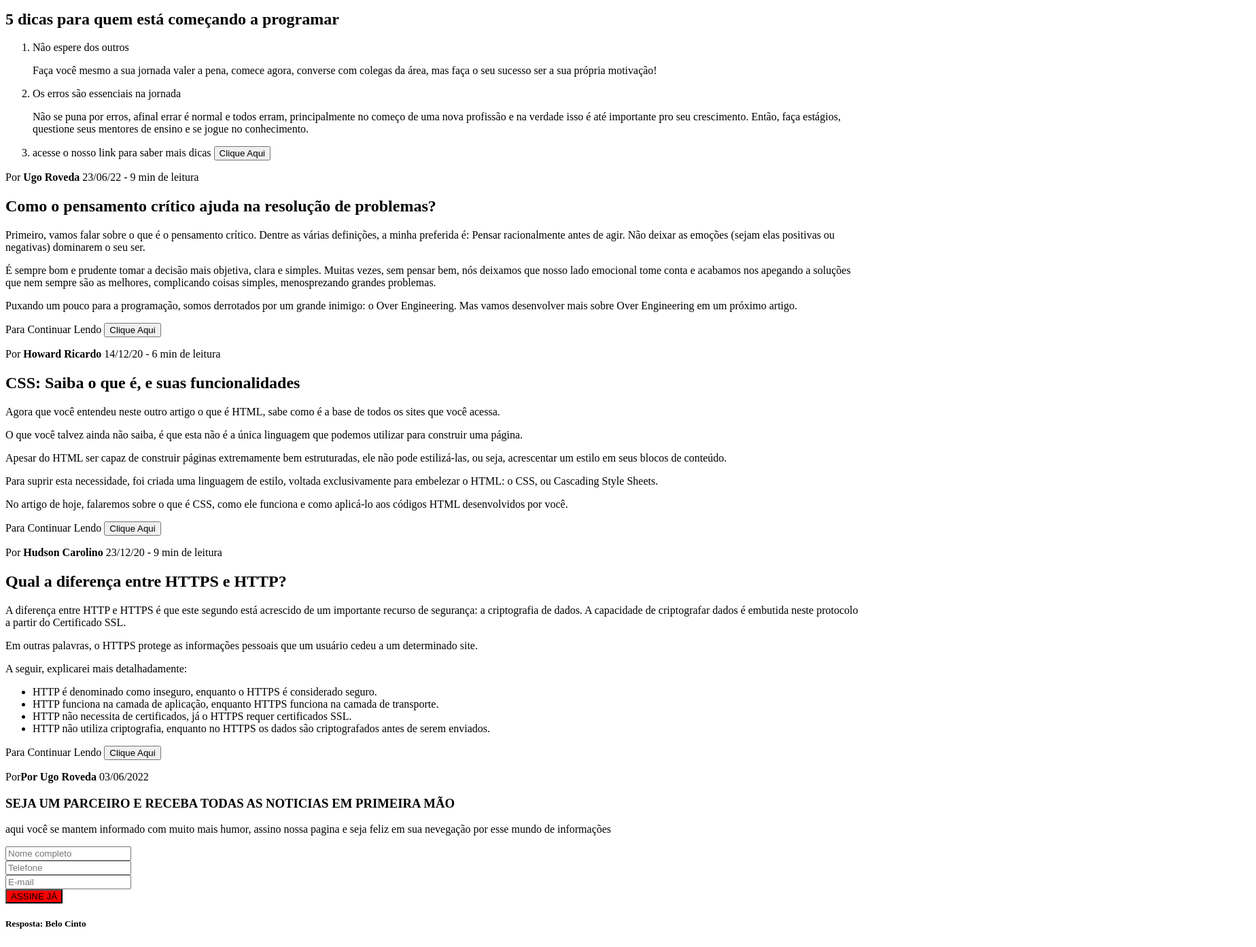
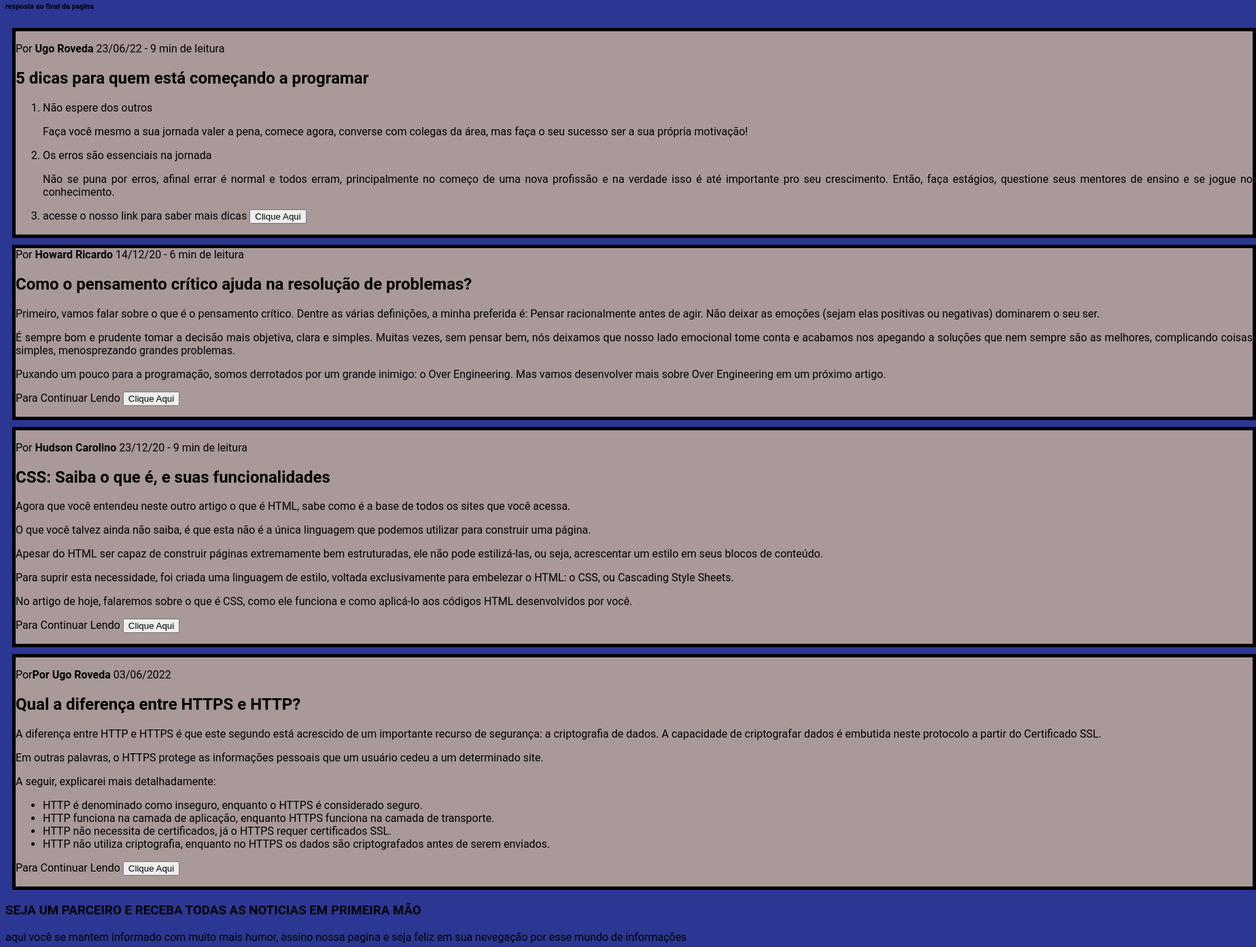
Before and after one commit to SimaoXD/m1_sprint1_entrega_blog_SimaoXD, a plain HTML site: page index.html in a window 1280 px wide. Shown: the part 674-2067 px from the top of the page at 68% size, 1848 px wide, since content can reach past the window. Drawn offline with Linux system fonts and the light colour scheme.

Commit message:
Entrega da Terça feira, Estilização do blog

```diff
--- a/index.html
+++ b/index.html
@@ -4,18 +4,20 @@
     <meta charset="UTF-8">
     <meta name="viewport" content="width=device-width, initial-scale=1.0">
     <title>Blog Kenzie</title>
+    <link rel="stylesheet" href="style.css">
+
 </head>
 <body>
 
 <header>
 
      <img src="https://kenzie.com.br/_next/image?url=%2Fimages%2Flogo.png&w=256&q=75" alt="Logo Kenzie">
-    </div>
+
 
 
 <!--Descontração para o blog-->
 
-<p>É inovando que se Aprende</p>
+<h3 class="h3logo">É inovando que se Aprende</h3>
 <audio id="player" controls autoplay preload="auto" alt="Player de Radio">
 
     <source src="https://comfortclub.com.br/player/">
@@ -24,7 +26,7 @@
 </header>
 
 <main>
-    <div>
+    <div class="menu">
     <H1>CAFÉ DAS 15:KENZIE</H1>
     <h3>O blog mais animado que verá hoje</h3>
     <P> Dicas e discursões para deixar seu dia mais leve</P></div>
@@ -37,25 +39,27 @@
 
 
     <!--cONTEUDO 01-->
-
-    <section>
+    <section class="Conteudo01">
+        <p>Por <strong>Ugo Roveda</strong> 23/06/22 - 9 min de leitura</p>
         <div><h2>5 dicas para quem está começando a programar</h2></div>
         <article>
             <ol>
-                <LI><p>Não espere dos outros </p>
-                Faça você mesmo a sua jornada valer a pena, comece agora, converse com colegas da área, mas faça o seu sucesso ser a sua própria motivação!</LI>
-                <LI><p>Os erros são essenciais na jornada</p>
-                Não se puna por erros, afinal errar é normal e todos erram, principalmente no começo de uma nova profissão e na verdade isso é até importante pro seu crescimento. Então, faça estágios, questione seus mentores de ensino e se jogue no conhecimento.</LI>
+                <li><p>Não espere dos outros </p>
+                Faça você mesmo a sua jornada valer a pena, comece agora, converse com colegas da área, mas faça o seu sucesso ser a sua própria motivação!</li>
+                <li><p>Os erros são essenciais na jornada</p>
+                Não se puna por erros, afinal errar é normal e todos erram, principalmente no começo de uma nova profissão e na verdade isso é até importante pro seu crescimento. Então, faça estágios, questione seus mentores de ensino e se jogue no conhecimento.</li>
                 <p> <li>acesse o nosso link para saber mais dicas <a href="https://kenzie.com.br/blog/logica-de-programacao/" target="_blank"> <button>Clique Aqui</button></a></p>
                 </LI>
             </ol>
         </article>
     </section>
-    <p>Por <strong>Ugo Roveda</strong> 23/06/22 - 9 min de leitura</p>
+
 
     <!--CONTEUDO 02-->
-    <section>
 
+
+    <section class="Conteudo02">
+        Por <strong>Howard Ricardo</strong> 14/12/20 - 6 min de leitura
         <p><h2>Como o pensamento crítico ajuda na resolução de problemas?</h2></p>
 
         <article>
@@ -64,14 +68,13 @@
             <p>Puxando um pouco para a programação, somos derrotados por um grande inimigo: o Over Engineering. Mas vamos desenvolver mais sobre Over Engineering em um próximo artigo.</p>
             <p>Para Continuar Lendo <a href="https://kenzie.com.br/blog/pensamento-critico/" target="_blank"> <button>Clique Aqui</button></a></p><p>
         </article>
-     <p>Por <strong>Howard Ricardo</strong> 14/12/20 - 6 min de leitura</p>
 
     </section>
 
     <!--CONTEUDO 03-->
-
-    <section>
-     <P></P><H2>CSS: Saiba o que é, e suas funcionalidades</H2></P>
+    <section class="Conteudo03">
+        <p>Por <strong>Hudson Carolino</strong> 23/12/20 - 9 min de leitura</p>
+     </P><H2>CSS: Saiba o que é, e suas funcionalidades</H2></P>
 
         <article>
             <p>Agora que você entendeu neste outro artigo o que é HTML, sabe como é a base de todos os sites que você acessa.</p>
@@ -82,12 +85,12 @@
             <p>Para Continuar Lendo <a href="https://kenzie.com.br/blog/css/" target="_blank"> <button>Clique Aqui</button></a></p>
         </article>
 
-        <p>Por <strong>Hudson Carolino</strong> 23/12/20 - 9 min de leitura</p>
+
     </section>
 
    <!--CONTEUDO 04-->
-
-  <section>
+   <section class="Conteudo04">
+      <p>Por<strong>Por Ugo Roveda</strong> 03/06/2022</p>
     <p> <h2>Qual a diferença entre HTTPS e HTTP?</h2></p>
     <article>
         <p>A diferença entre HTTP e HTTPS é que este segundo está acrescido de um importante recurso de segurança: a criptografia de dados. A capacidade de criptografar dados é embutida neste protocolo a partir do Certificado SSL.</p>
@@ -103,7 +106,7 @@
     </article>
     <p>Para Continuar Lendo <a href="https://kenzie.com.br/blog/https/" target="_blank"> <button>Clique Aqui</button></a></p>
 
-   <p>Por<strong>Por Ugo Roveda</strong> 03/06/2022</p>
+
     </section>
 
    <!-- formularios-->
@@ -112,20 +115,20 @@
   <p> aqui você se mantem informado com muito mais humor, assino nossa pagina e seja feliz em sua nevegação por esse mundo de informações</p>
     <form>
 
-        <div>
+        <div class="nomeusuario">
             <label hidden for="Nomeusuario">Nome</label>
-            <input type="name" name="Usuario" id="usuraio" placeholder="Nome completo" ALT="NOME COMPLETO">
+            <input type="name" name="Usuario" class="input" placeholder="Nome completo" ALT="NOME COMPLETO" required ="true">
         </div>
-        <div>
+        <div class="Telefone">
             <label hidden for="Telefone">Telefone</label>
-            <input type="tel" name="Usuario" id="usuraio" placeholder="Telefone" ALT="TELEFONE">
+            <input type="tel" name="Usuario" class="input" placeholder="Telefone" ALT="TELEFONE" required="true">
         </div>
-        <div>
+        <div class="E-mail">
             <label hidden for="E-mail">E-MAIL</label>
-            <input type="email" name="Usuario" id="usuraio" placeholder="E-mail" ALT="E-MAIL">
+            <input type="email" name="Usuario" class="input" placeholder="E-mail" ALT="E-MAIL" required="true">
         </div>
 
-        <button style="background-color: red ;"> ASSINE JÁ </button>
+        <button> ASSINE JÁ </button>
     </form>
 
 </main>
--- a/style.css
+++ b/style.css
@@ -0,0 +1,66 @@
+body{ background: #2b3792;
+    font-family: 'Roboto', sans-serif;
+}
+
+header {
+    padding: 30px;
+    text-align: center;
+    background: rgb(75, 2, 2);
+    border: solid 5px black;
+  }
+
+  audio {float: right;}
+
+
+
+
+
+.Conteudo01{
+    font-family: 'Roboto', sans-serif;
+    border: solid 5px black;
+    text-align: justify;
+    margin: 10px;
+    width:1820px;
+    background-color:rgb(169, 153, 153)}
+
+
+.Conteudo02{
+    font-family: 'Roboto', sans-serif;
+    text-align: justify;
+    border: solid 5px black;
+    margin: 10px;
+    width: 1820px;
+    background-color:rgb(169, 153, 153)}
+
+.Conteudo03{
+    font-family: 'Roboto', sans-serif;
+    text-align: justify;
+    border: solid 5px black;
+    margin: 10px;
+    width: 1820px;
+    background-color:rgb(169, 153, 153)}
+
+.Conteudo04{
+    font-family: 'Roboto', sans-serif;
+    text-align: justify;
+    border: solid 5px black;
+    margin: 10px;
+    width: 1820px;
+    background-color:rgb(169, 153, 153)}
+
+    form{
+        padding: 30px;
+        text-align: center;
+        background: rgb(75, 2, 2);
+        border: solid 5px black;}
+
+
+
+
+    .input:focus-visible{
+            width: 15%;
+            padding: 12px 20px;
+            margin: 8px 0;
+            box-sizing: border-box;
+            border: 2px solid red;
+            border-radius: 4px;}
```
